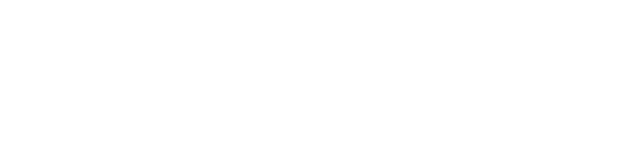
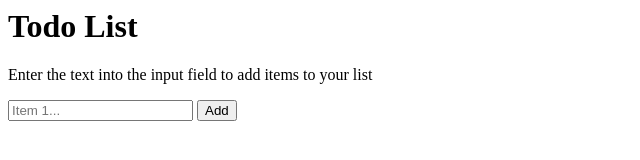
Before and after one commit to daisymdev/todo-list, a website: page index.html in a window 1280 px wide. Shown: the whole page, without its empty margins (0-640 px from the left). Drawn offline with Linux system fonts and the light colour scheme.

Commit message:
bone done

```diff
--- a/index.html
+++ b/index.html
@@ -1,5 +1,16 @@
 <html>
 
+<head>
+<title>Todo List</title>
+</head>
+<body>
 
+<h1>Todo List</h1>
+<p>Enter the text into the input field to add items to your list</p>
+
+<input id="input" type="text" placeholder="Item 1...">
+<button id="enter">Add</button>
+
+</body>
 
 </html>
```
